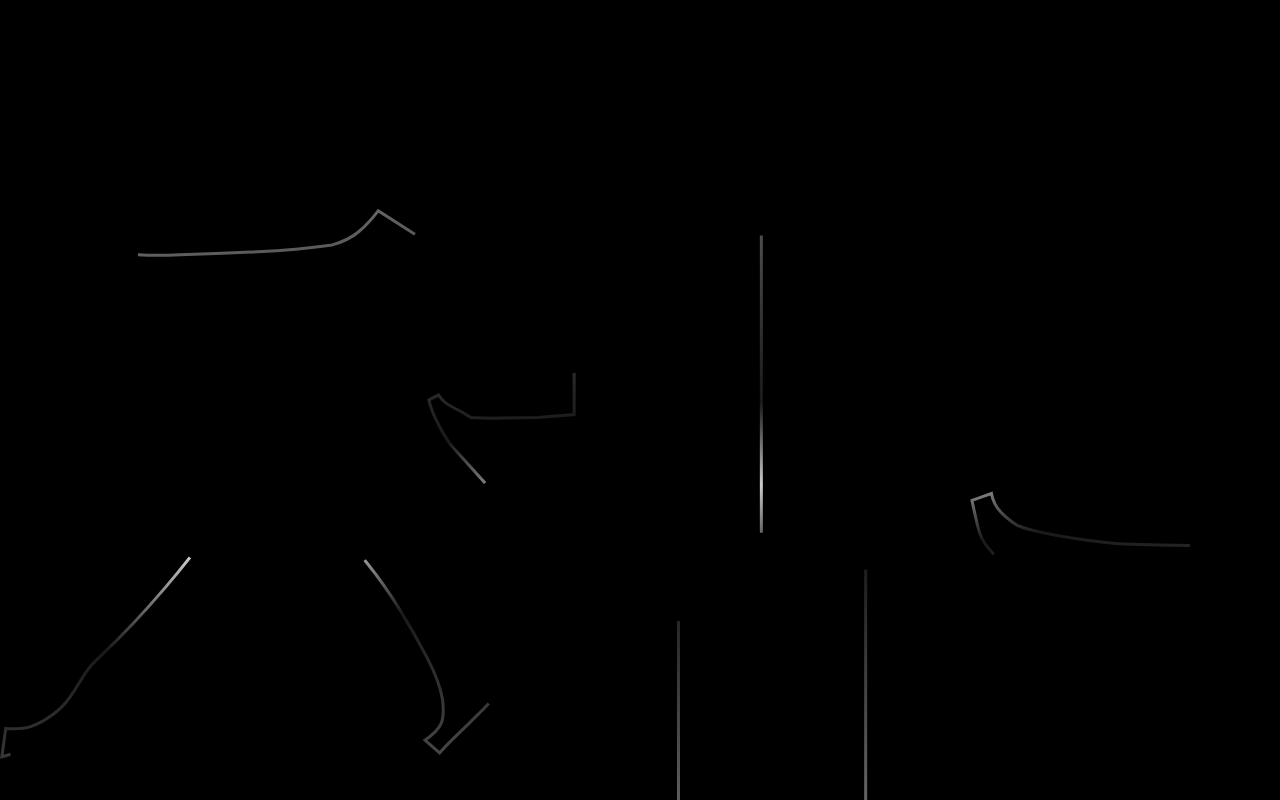
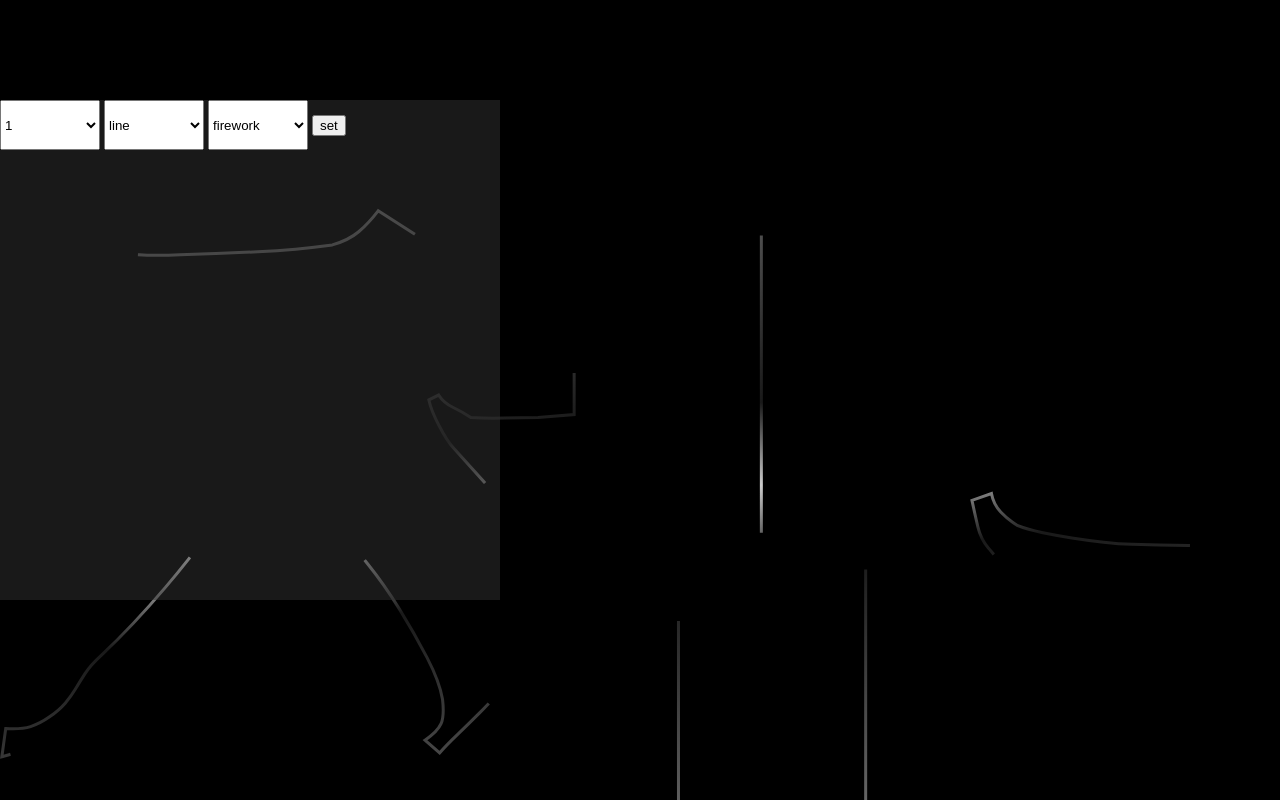
Before and after one commit to umovito/umovito.github.io, a plain HTML site: page index.html in a window 1280 px wide. Drawn offline with nearby package versions, Linux system fonts and the light colour scheme.

Commit message:
Update timer.css

```diff
--- a/timer.css
+++ b/timer.css
@@ -461,8 +461,21 @@ canvas {
     animation-direction: normal;
 }
 #config {
-    display:none;
+    display: block;
+    width: 500px;
+    height: 500px;
+    position: fixed;
+    top: 0;
+    left: 0;
+    margin: 100px auto 0px auto;
+    background-color: rgba(50, 50, 50, .5);
+    z-index: 999;
 }
+.configSelect {
+    width: 100px;
+    height: 50px;
+}
+
 #outline {
     overflow: visible;
     position: fixed;
```
